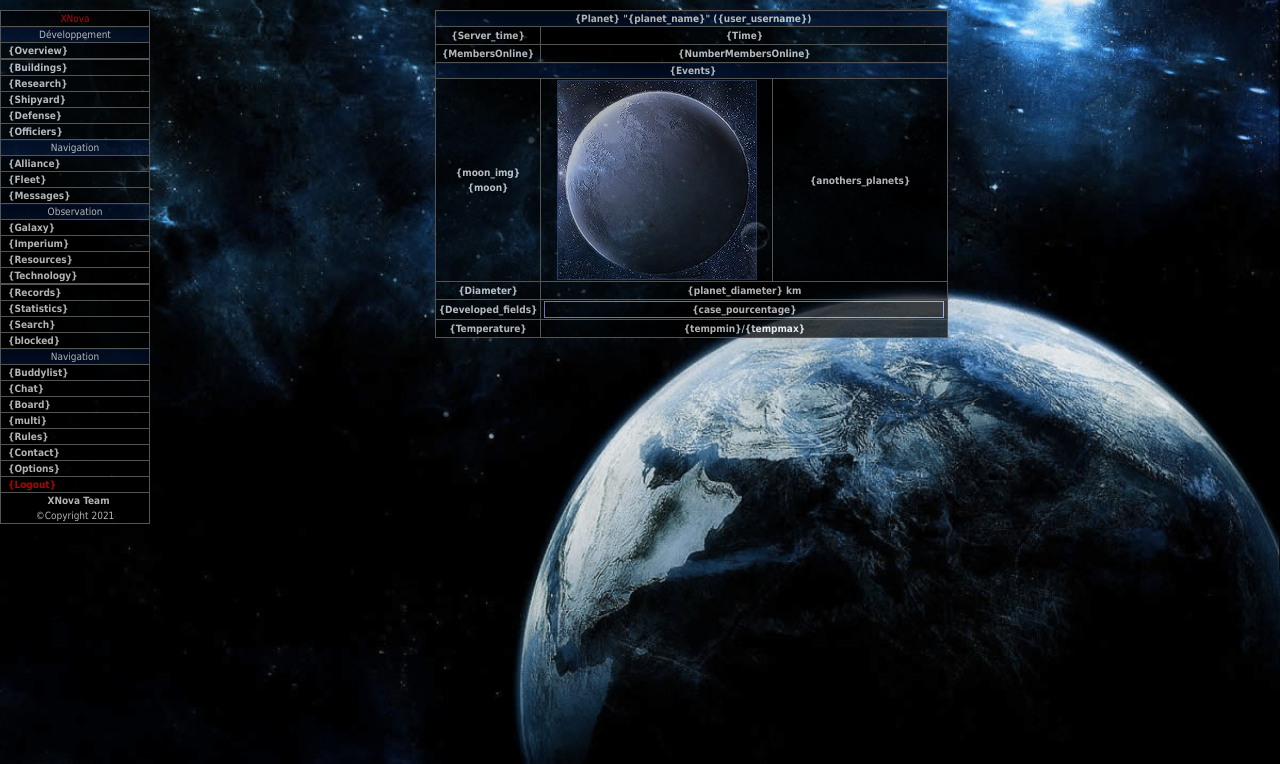
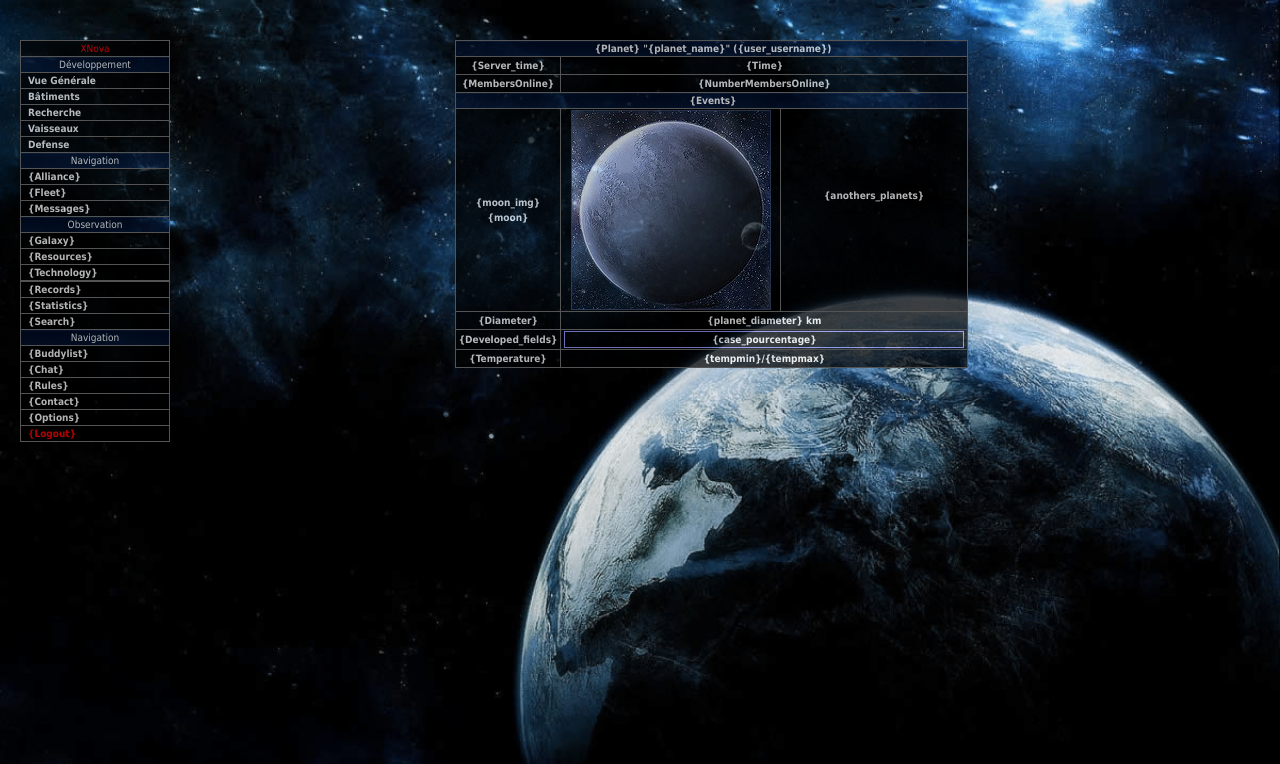
Before and after one commit to Benji265/projet, a PHP site: page /overview.php in a window 1280 px wide. Shown: the top 764 px of the page. Run offline with PHP 8.4, Linux system fonts and the light colour scheme.

Commit message:
Ajout de plusieurs pages

```diff
--- a/assets/css/left_menu.css
+++ b/assets/css/left_menu.css
@@ -8,7 +8,8 @@ body {
 }
 
 body.style table {
-    margin: 0px;
+    margin-top: 30px;
+    margin-left: 20px;
     width: 150px;
     border-spacing: 0px;
 }
--- a/template/left_menu.php
+++ b/template/left_menu.php
@@ -9,36 +9,27 @@
     </tr>
     <tr>
         <td colspan="2">
-            <div><a href="overview.php">{Overview}</a></div>
-        </td>
-    </tr>
-    <tr>
-
-        <td height="1px" colspan="2" style="background-color:#FFFFFF"></td>
-    </tr>
-    <tr>
-        <td colspan="2">
-            <div><a href="buildings.php">{Buildings}</a></div>
+            <div><a href="overview.php">Vue Générale</a></div>
         </td>
     </tr>
     <tr>
         <td colspan="2">
-            <div><a href="buildings.php?mode=research">{Research}</a></div>
+            <div><a href="buildings.php">Bâtiments</a></div>
         </td>
     </tr>
     <tr>
         <td colspan="2">
-            <div><a href="buildings.php?mode=fleet">{Shipyard}</a></div>
+            <div><a href="research.php">Recherche</a></div>
         </td>
     </tr>
     <tr>
         <td colspan="2">
-            <div><a href="buildings.php?mode=defense">{Defense}</a></div>
+            <div><a href="shipyard.php">Vaisseaux</a></div>
         </td>
     </tr>
     <tr>
         <td colspan="2">
-            <div><a href="officier.php">{Officiers}</a></div>
+            <div><a href="defense.php">Defense</a></div>
         </td>
     </tr>
     <tr>
@@ -73,11 +64,6 @@
     </tr>
     <tr>
         <td colspan="2">
-            <div><a href="imperium.php">{Imperium}</a></div>
-        </td>
-    </tr>
-    <tr>
-        <td colspan="2">
             <div><a href="resources.php">{Resources}</a></div>
         </td>
     </tr>
@@ -106,11 +92,6 @@
         </td>
     </tr>
     <tr>
-        <td colspan="2">
-            <div><a href="banned.php">{blocked}</a></div>
-        </td>
-    </tr>
-    <tr>
 
         <td colspan="2" class="titleMenu">Navigation</td>
     </tr>
@@ -122,16 +103,6 @@
     <tr>
         <td colspan="2">
             <div><a href="chat.php">{Chat}</a></div>
-        </td>
-    </tr>
-    <tr>
-        <td colspan="2">
-            <div><a href="{forum_url}">{Board}</a></div>
-        </td>
-    </tr>
-    <tr>
-        <td colspan="2">
-            <div><a href="add_declare.php">{multi}</a></div>
         </td>
     </tr>
     <tr>
@@ -156,11 +127,4 @@
             <div><a href="logout.php" style="color:red">{Logout}</a></div>
         </td>
     </tr>
-    <tr>
-        <td colspan="2">
-            <div class="text-center">
-                <a href="credit.php">XNova Team</a><br>&copy;Copyright 2021
-            </div>
-        </td>
-    </tr>
 </table>
```
Also changed, not shown: buildings.php (added, +26 -0 lines), defense.php (added, +26 -0 lines), research.php (added, +26 -0 lines), shipyard.php (added, +26 -0 lines), 1 other file.
